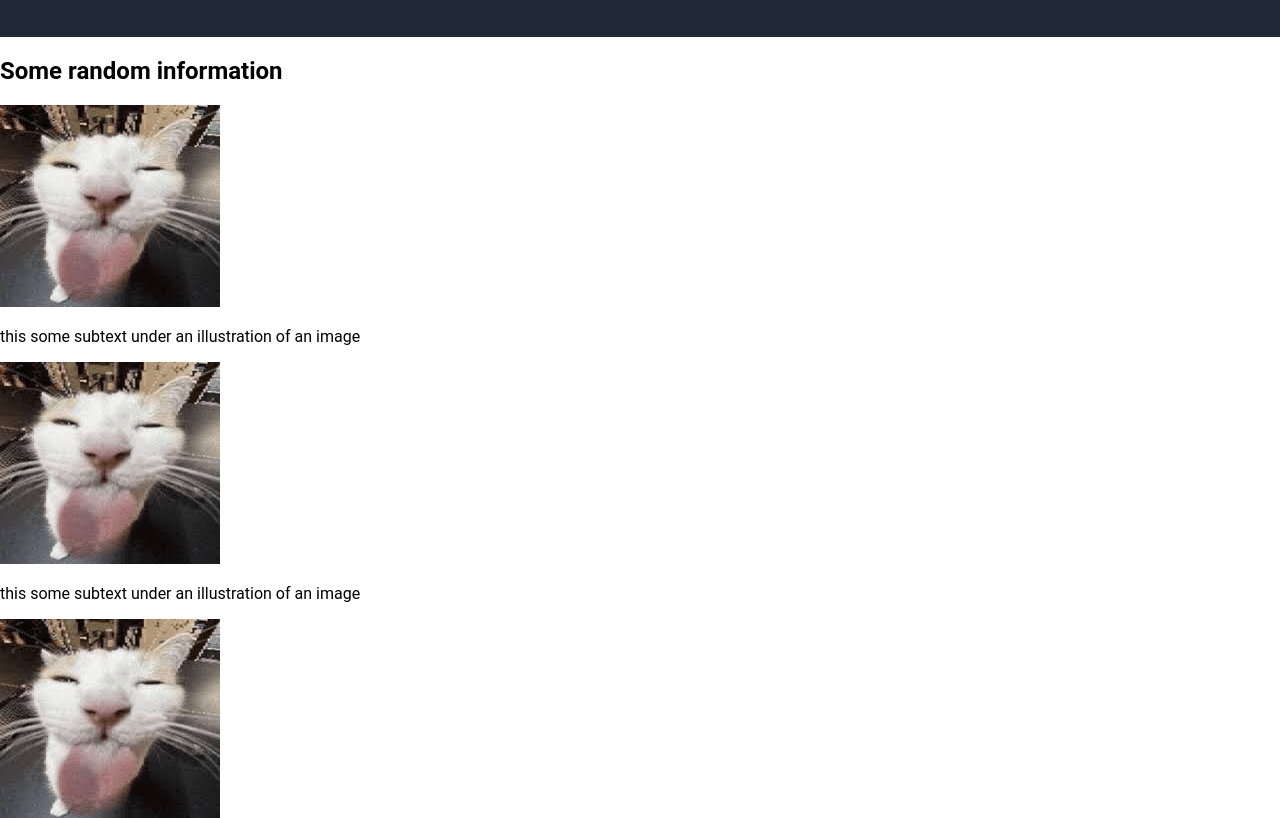
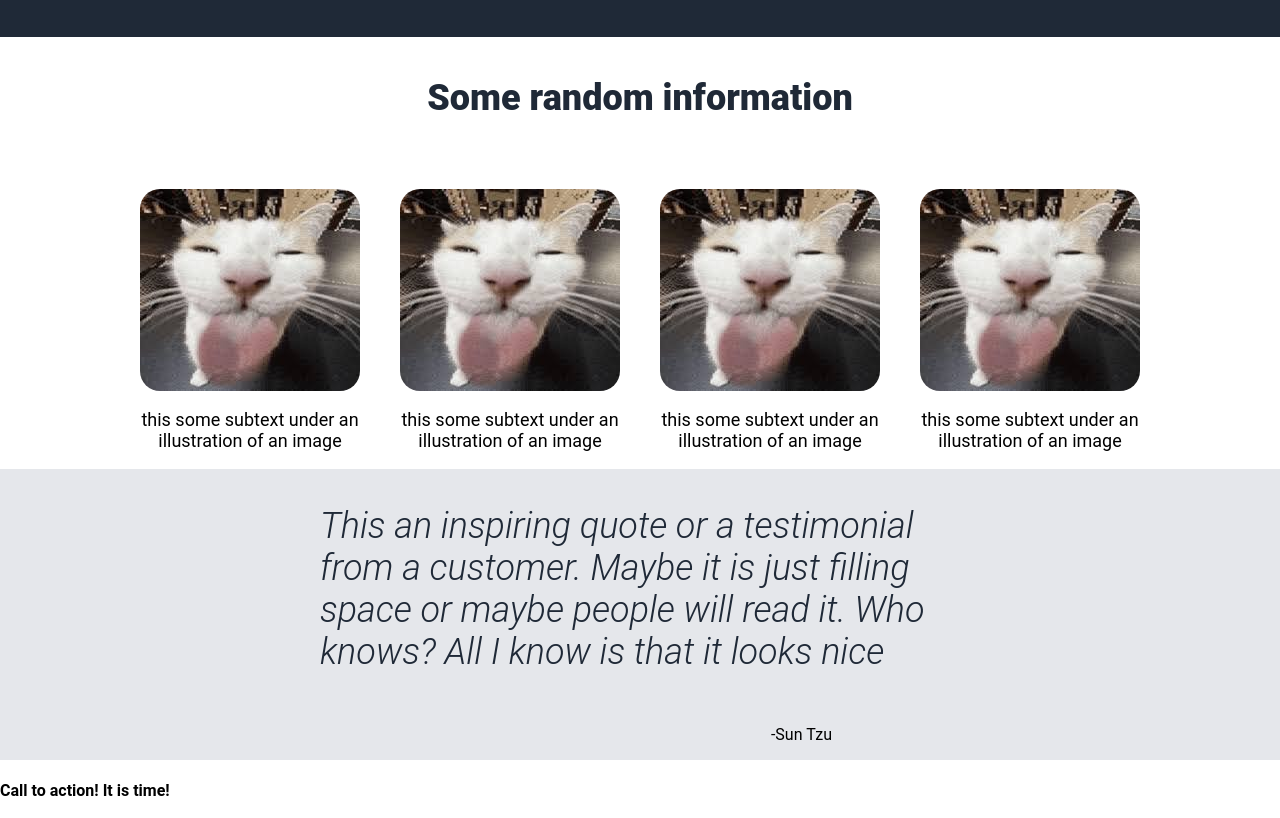
Before and after one commit to Mym776/landing, a plain HTML site: page index.html in a window 1280 px wide. Shown: the part 532-1350 px from the top of the page. Drawn offline with Linux system fonts and the light colour scheme.

Commit message:
finished up to the quote section

```diff
--- a/index.html
+++ b/index.html
@@ -51,7 +51,7 @@
 
     <div class="quote">
         <h3>This an inspiring quote or a testimonial from a customer. Maybe it is just filling space or maybe people will read it. Who knows? All I know is that it looks nice</h3>
-        <p>-Thor </p>
+        <p>-Sun Tzu </p>
     </div>
 
     <div class="signing">
--- a/styles.css
+++ b/styles.css
@@ -60,3 +60,59 @@ button{
     border: none;
     border-radius: 5px;
 }
+
+.second {
+    display: flex;
+    flex-flow: column;
+    justify-content: space-between;
+    align-items: center;
+    gap: 40px;
+}
+.second h2{
+    margin-top: 40px;
+    font-size: 36px;
+    color: #1F2937;
+    font-weight: 900;
+}
+.imgList{
+    display: flex;
+    justify-content: center;
+    align-items: center;
+    gap: 40px;
+    flex-wrap: wrap;
+}
+.imgDesc{
+    display: flex;
+    flex-flow: column;
+    align-items: center;
+
+}
+
+.imgDesc p{
+    width: 220px;
+    text-align: center;
+    font-size: 18px;
+}
+
+.imgDesc img{
+    border-radius: 20px;
+}
+
+.quote {
+    background-color: #e5e7eb;
+    display: flex;
+    flex-flow: column wrap;
+    justify-content: center;
+    align-items: center;
+}
+.quote h3 {
+    width: 50%;
+    font-size: 36px;
+    font-weight: 300;
+    font-style: italic;
+    color: #1F2937;
+}
+.quote p{
+    width: 30%;
+    text-align: end;
+}
```
